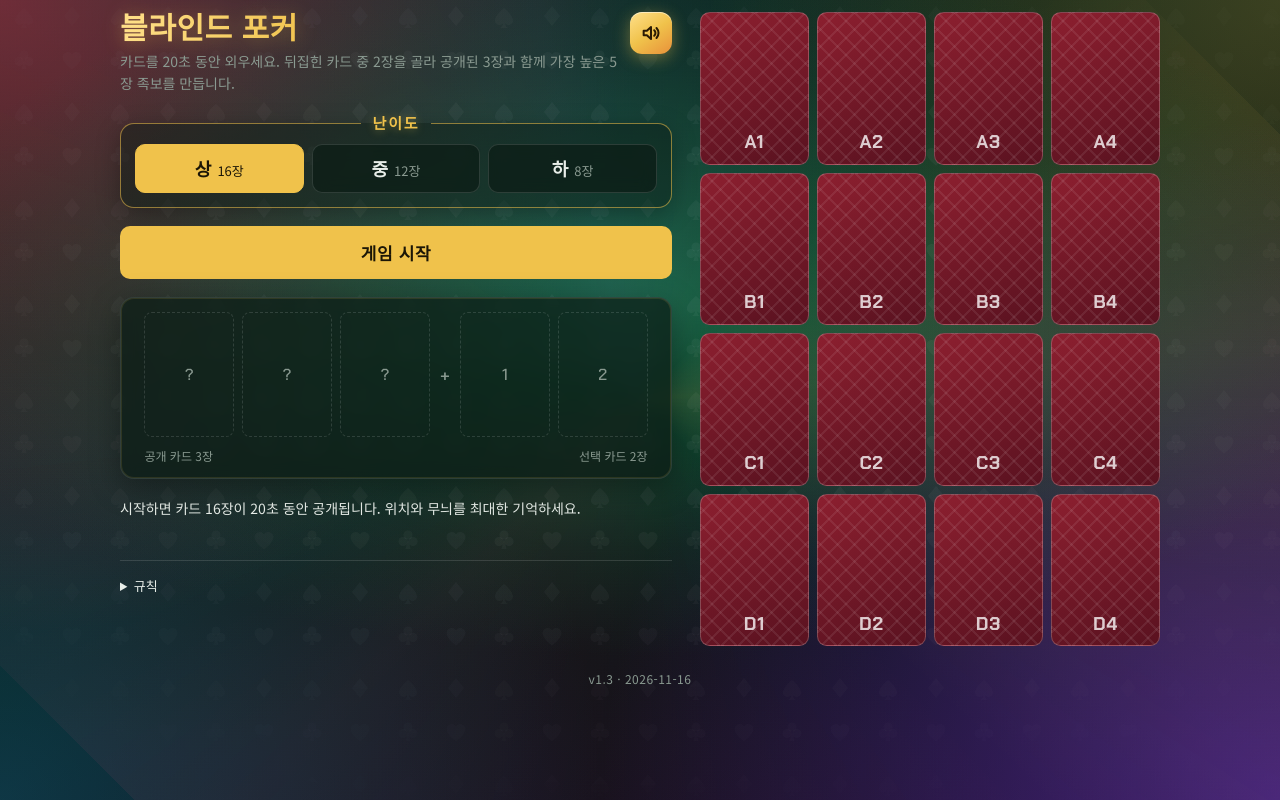
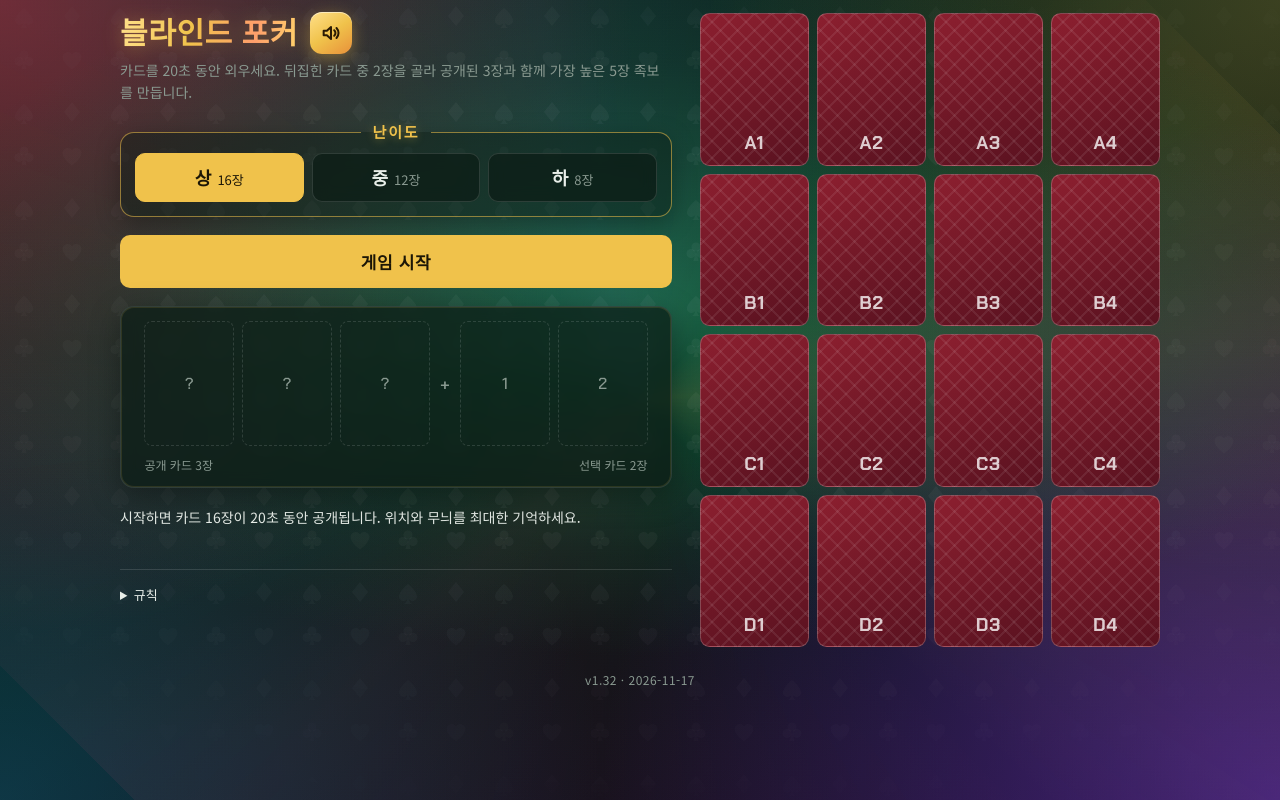
Before and after one commit to jkh76/hiddenpoker, a plain HTML site: page index.html in a window 1280 px wide. Drawn offline with Linux system fonts and the light colour scheme.

Commit message:
효과음 버튼을 제목 옆으로 이동, v1.32
Co-Authored-By: Claude Opus 5.5 <noreply@anthropic.com>
Claude-Session: https://claude.ai/code/session_01RsA9TnGnbVW9jCnUEt9Cri

```diff
--- a/index.html
+++ b/index.html
@@ -92,9 +92,10 @@ body {
 h1 { background: linear-gradient(100deg, #ffe08a, #f0c24b 40%, #ff9f6b 75%, #ffd36b); -webkit-background-clip: text; background-clip: text; color: transparent; filter: drop-shadow(0 2px 10px rgba(240, 194, 75, 0.35)); }
 h1 { font-family: var(--font-display); font-size: 30px; line-height: 1.1; margin: 0; letter-spacing: 0.02em; text-wrap: balance; }
 .sub { margin: 6px 0 0; color: var(--muted); font-size: 14px; line-height: 1.55; }
-/* Header: title and description on the left, the sound switch pinned top-right next to the title; the record chip sits under the description. */
-.head { display: flex; justify-content: space-between; align-items: flex-start; gap: 12px; }
+/* Header: the sound switch sits right beside the title; the description and the record chip follow below. */
+.head { display: block; }
 .headtx { min-width: 0; }
+.titlerow { display: flex; align-items: center; gap: 12px; }
 /* Record chip: bright text on a dark translucent pill with a thin gold edge, so it reads over the patterned backdrop. Hidden until the first game. */
 .tally { font-family: var(--font-body); font-size: 14px; font-weight: 500; color: var(--ink); font-variant-numeric: tabular-nums; padding: 8px 14px; border-radius: 999px; background: rgba(8, 20, 16, 0.72); border: 1px solid rgba(240, 194, 75, 0.4); box-shadow: 0 4px 16px rgba(0, 0, 0, 0.35); -webkit-backdrop-filter: blur(8px); backdrop-filter: blur(8px); white-space: nowrap; }
 .head .tally { display: inline-block; margin-top: 10px; }
@@ -336,13 +337,15 @@ details.rules ol { padding-left: 20px; margin: 10px 0 0; }
   <div class="side">
   <div class="head">
     <div class="headtx">
-      <h1>블라인드 포커</h1>
+      <div class="titlerow">
+        <h1>블라인드 포커</h1>
+        <button class="snd" id="snd" type="button" aria-pressed="false" aria-label="효과음 끄기" title="효과음">
+          <svg viewBox="0 0 24 24" aria-hidden="true"><path d="M4 9.5v5h3.5L12 18.5v-13L7.5 9.5H4z"/><path class="on" d="M15.5 9a4 4 0 0 1 0 6M18 6.5a8 8 0 0 1 0 11"/><path class="off" d="M16 9.5l5 5M21 9.5l-5 5"/></svg>
+        </button>
+      </div>
       <p class="sub">카드를 20초 동안 외우세요. 뒤집힌 카드 중 2장을 골라 공개된 3장과 함께 가장 높은 5장 족보를 만듭니다.</p>
       <div class="tally" id="tally"></div>
     </div>
-    <button class="snd" id="snd" type="button" aria-pressed="false" aria-label="효과음 끄기" title="효과음">
-      <svg viewBox="0 0 24 24" aria-hidden="true"><path d="M4 9.5v5h3.5L12 18.5v-13L7.5 9.5H4z"/><path class="on" d="M15.5 9a4 4 0 0 1 0 6M18 6.5a8 8 0 0 1 0 11"/><path class="off" d="M16 9.5l5 5M21 9.5l-5 5"/></svg>
-    </button>
   </div>
 
   <fieldset class="levelrow">
@@ -392,7 +395,7 @@ details.rules ol { padding-left: 20px; margin: 10px 0 0; }
   </details>
   <div class="burst" id="burst" role="status" aria-live="polite"></div>
 </main>
-<footer class="ver">v1.3 · 2026-11-16</footer>
+<footer class="ver">v1.32 · 2026-11-17</footer>
 
 <script>
 (function () {
```
